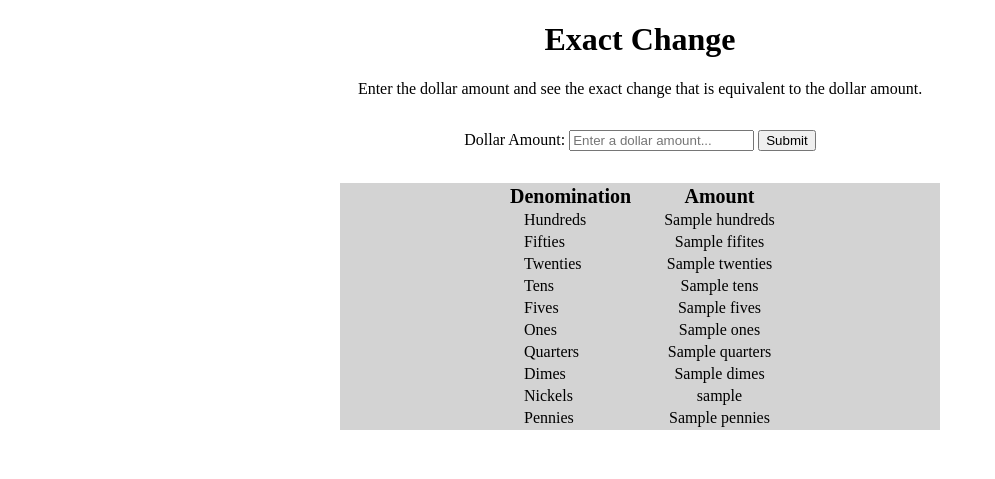
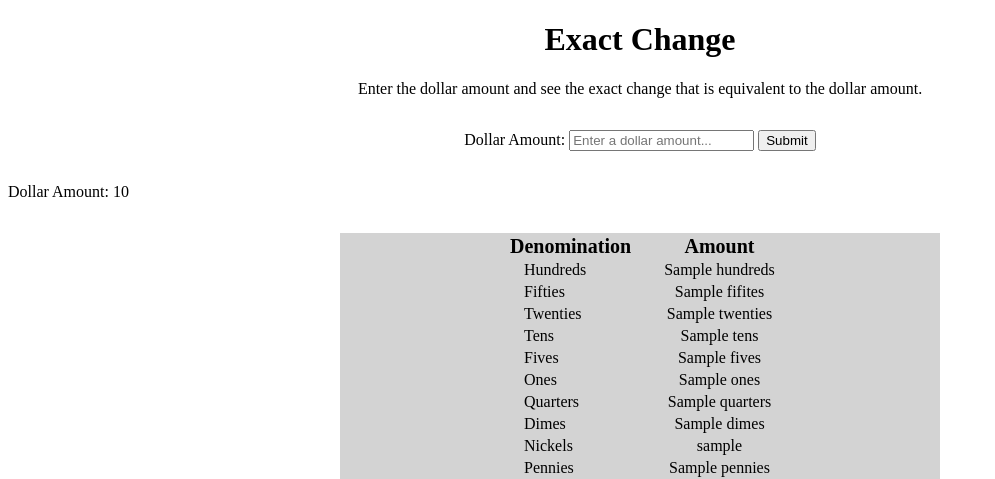
Before and after one commit to shivelyc1/exact-change, a Flask app: template templates/denominations.html in a window 1280 px wide. Shown: the top 479 px of the page, without its empty margins (0-995 px from the left). Run offline with Flask 3, Linux system fonts and the light colour scheme; the template is opened without the code that fills it: most values are stand-ins (such as "Sample title", 1, 10 or a date in 2020).

Commit message:
adjustments

```diff
--- a/templates/denominations.html
+++ b/templates/denominations.html
@@ -32,6 +32,7 @@
 			/>
 			<button type="submit">Submit</button>
 		</form>
+		<p>Dollar Amount: {{dollarAmount}}</p>
 		<div class="table-container">
 			<table>
 				<tr>
```
Also changed, not shown: exact_change.py (line endings or trailing spaces).
